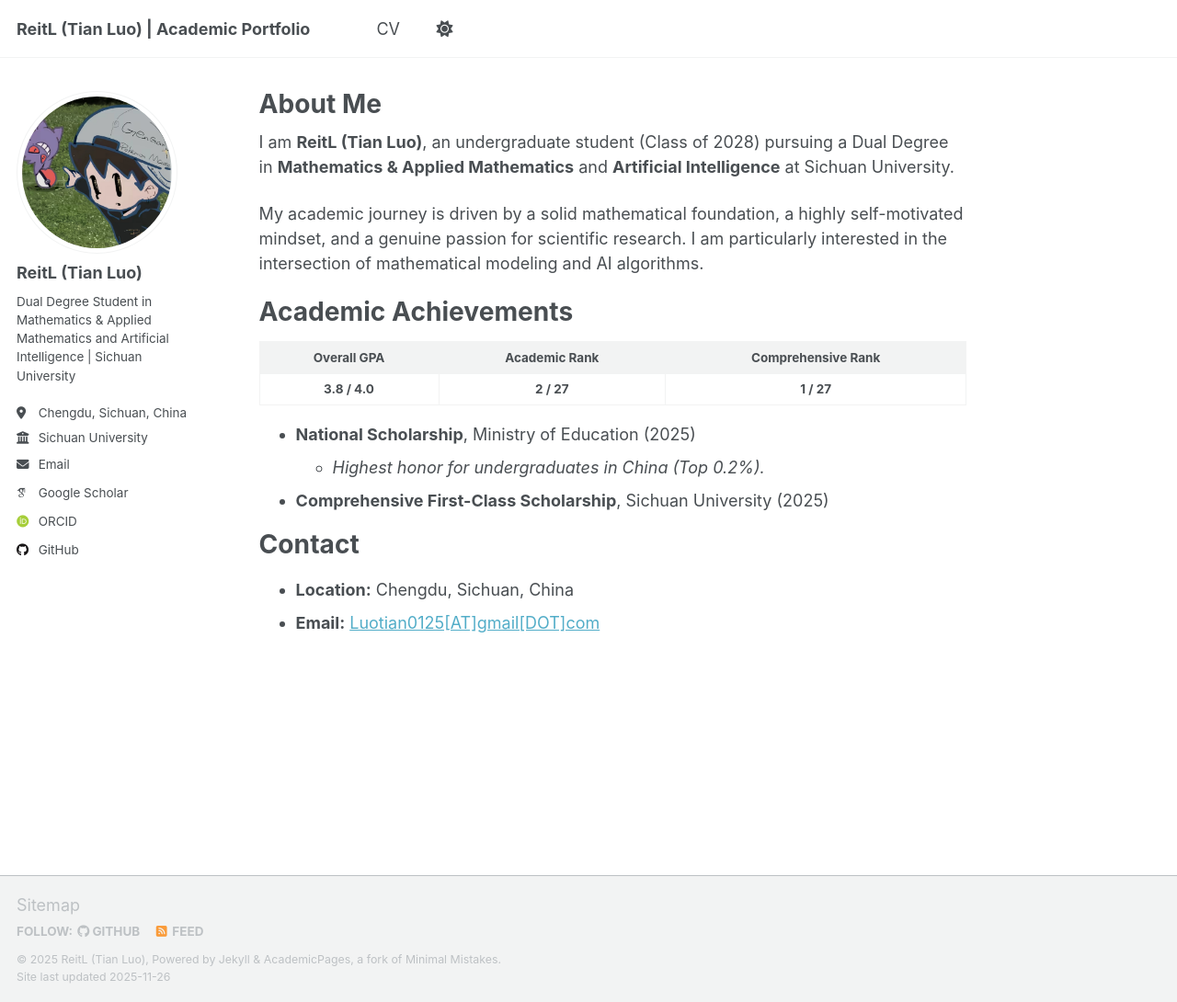
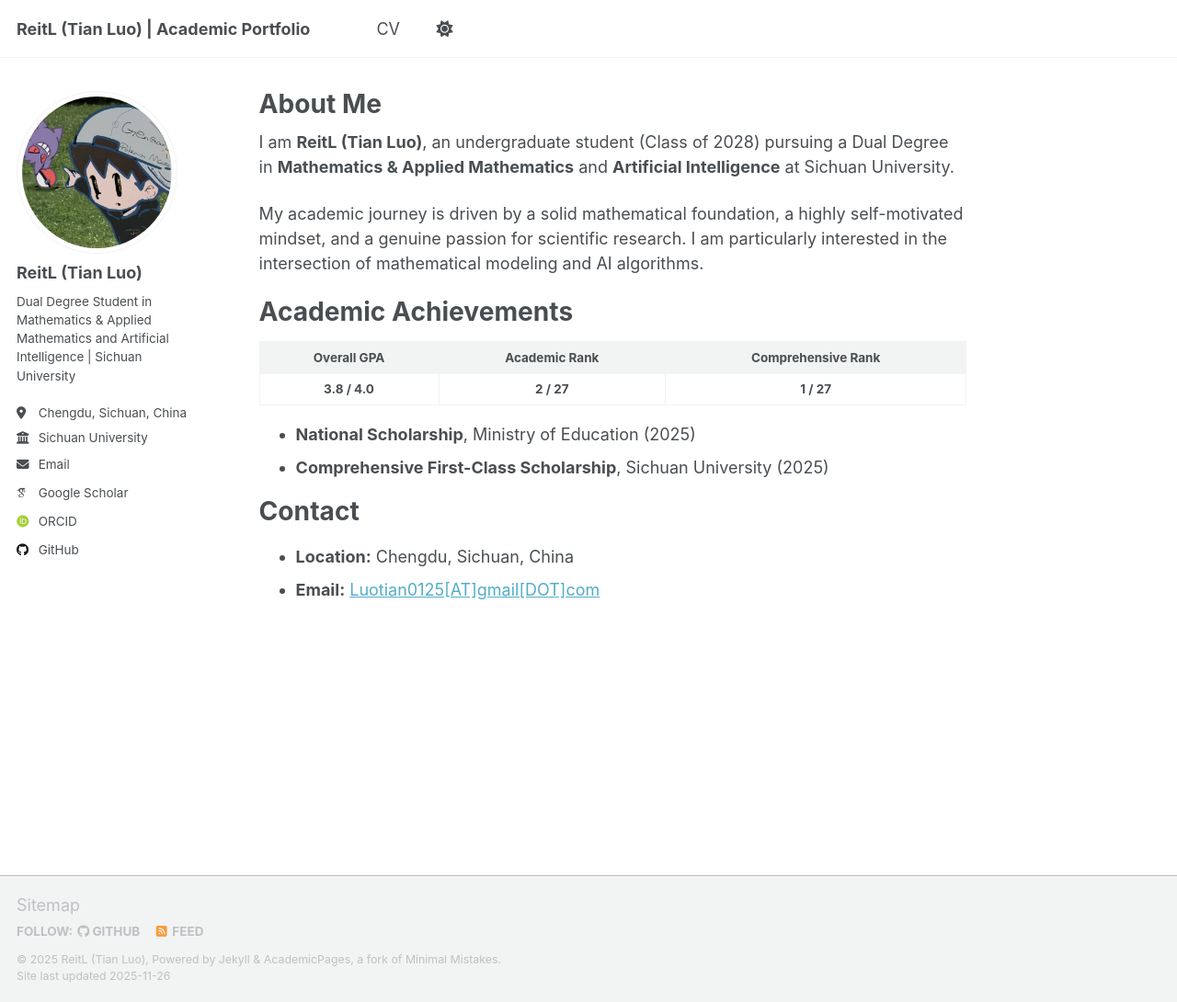
Before and after one commit to Ltier125/Ltier125.github.io, a Jekyll site: the page built from _pages/about.md, in a window 1280 px wide and 1090 px high. Shown: the whole window at 92% size. Built offline with Jekyll 4.4.1, drawn with Linux system fonts in a browser that asks for light colours; some web fonts are replaced; a script that is not in the unit is left out.

Commit message:
Update about.md

```diff
--- a/_pages/about.md
+++ b/_pages/about.md
@@ -18,7 +18,6 @@ My academic journey is driven by a solid mathematical foundation, a highly self-
 | **3.8 / 4.0** | **2 / 27** | **1 / 27** |
 
 *   **National Scholarship**, Ministry of Education (2025)
-    *   *Highest honor for undergraduates in China (Top 0.2%).*
 *   **Comprehensive First-Class Scholarship**, Sichuan University (2025)
 
 # Contact
```
